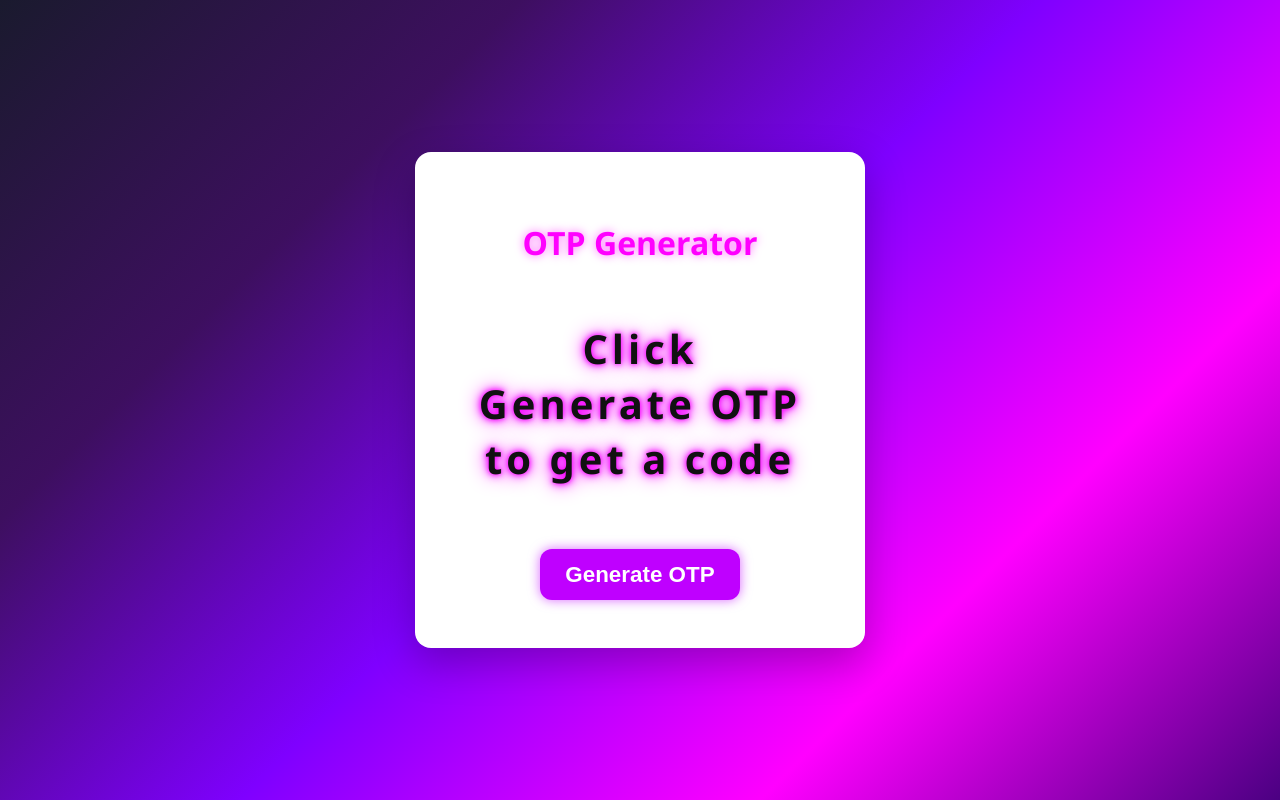
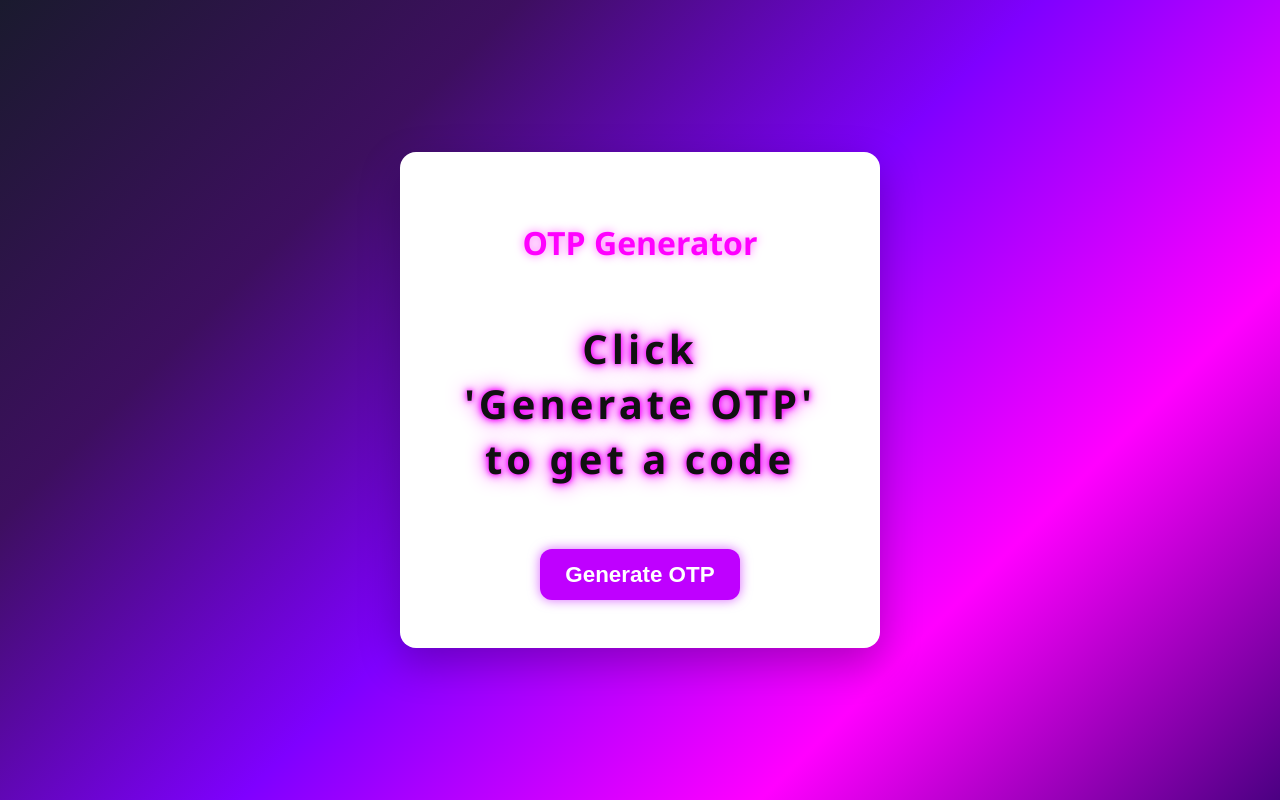
Before and after one commit to Kking927/otp-generator, a React (Vite) app: page / in a window 1280 px wide. Built offline with nearby package versions, Linux system fonts and the light colour scheme.

Commit message:
Update App.jsx

```diff
--- a/src/App.jsx
+++ b/src/App.jsx
@@ -51,7 +51,7 @@ function App() {
         >
           {otp ? otp : (
             <>
-              Click <br /> Generate OTP <br /> to get a code
+              Click <br /> 'Generate OTP' <br /> to get a code
             </>
           )}
         </h2>
```
